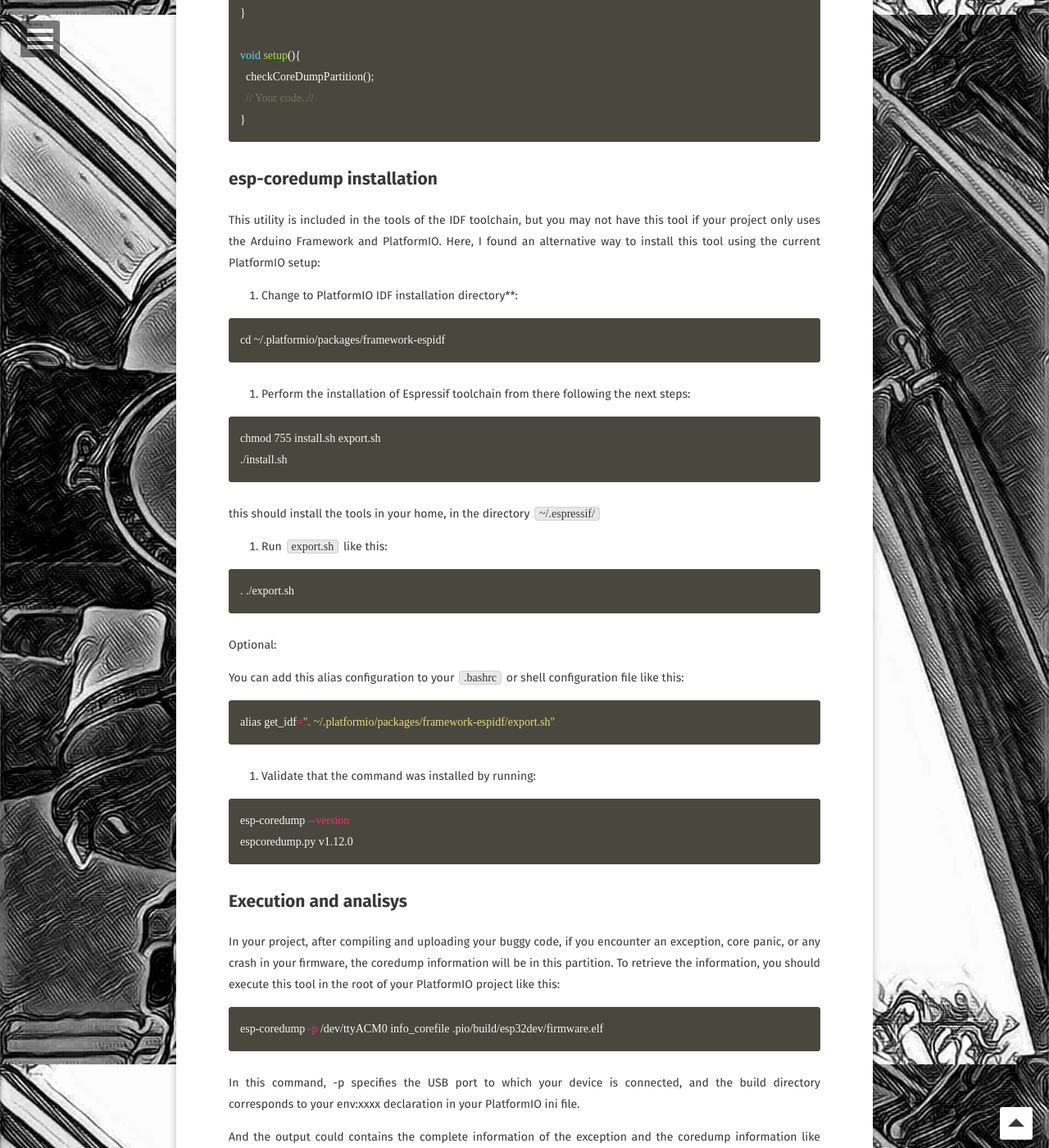
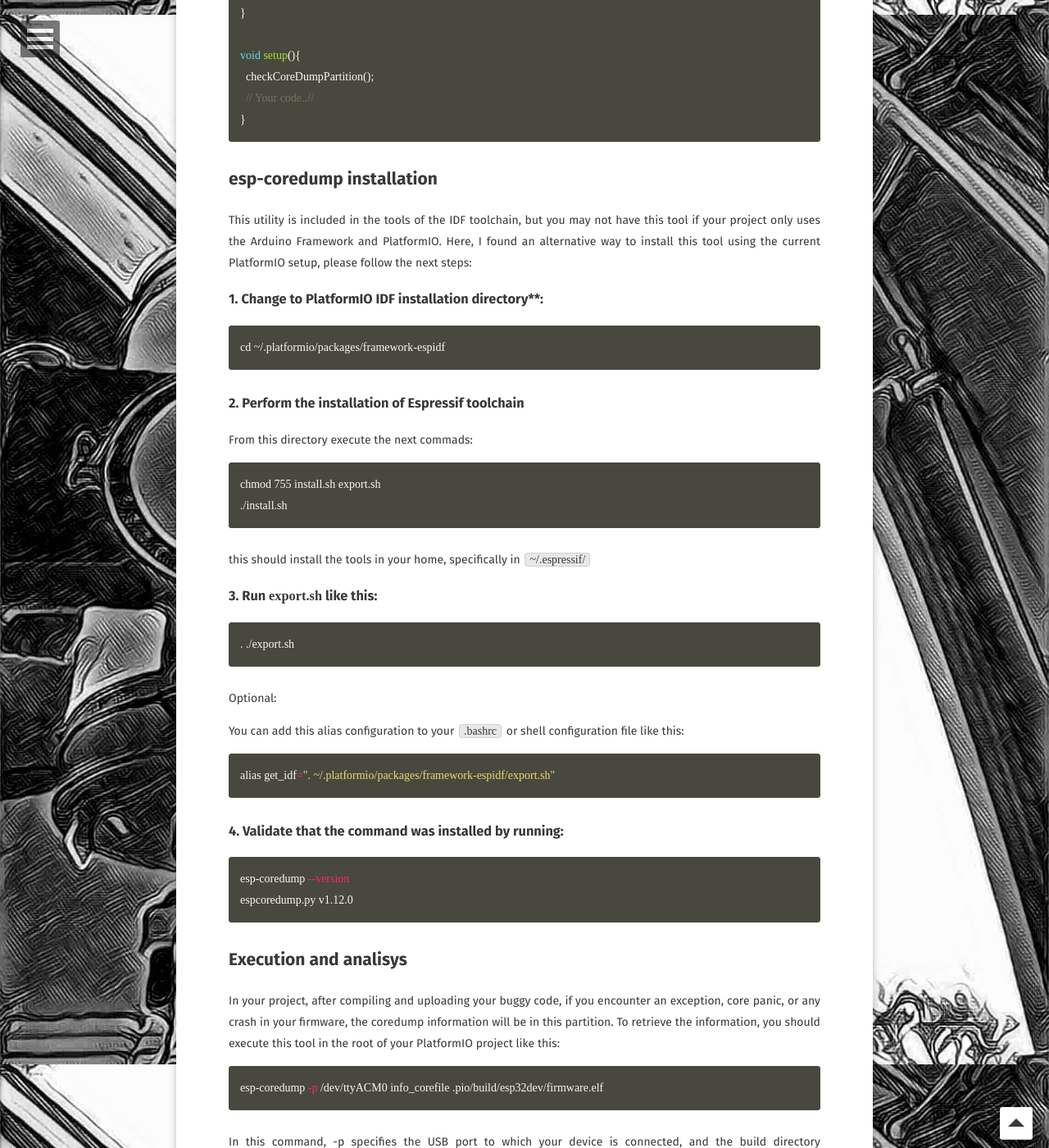
Before and after one commit to hpsaturn/hpsaturn.github.io, a Jekyll site: the page built from _posts/2024-12-09-espcoredump-platformio-arduino.md, in a window 1280 px wide and 1400 px high, scrolled down 2542 px. Shown: the whole window at 82% size. Built offline with Jekyll 4.4.1, drawn with Linux system fonts in a browser that asks for light colours; some web fonts are replaced.

Commit message:
fixed bullet number issues

````diff
--- a/_posts/2024-12-09-espcoredump-platformio-arduino.md
+++ b/_posts/2024-12-09-espcoredump-platformio-arduino.md
@@ -92,24 +92,26 @@ void setup(){
 
 ## esp-coredump installation
 
-This utility is included in the tools of the IDF toolchain, but you may not have this tool if your project only uses the Arduino Framework and PlatformIO. Here, I found an alternative way to install this tool using the current PlatformIO setup:
+This utility is included in the tools of the IDF toolchain, but you may not have this tool if your project only uses the Arduino Framework and PlatformIO. Here, I found an alternative way to install this tool using the current PlatformIO setup, please follow the next steps:
 
-1. Change to PlatformIO IDF installation directory**:
+### 1. Change to PlatformIO IDF installation directory**:
 
 ```bash
 cd ~/.platformio/packages/framework-espidf
 ```
 
-2. Perform the installation of Espressif toolchain from there following the next steps:
+### 2. Perform the installation of Espressif toolchain
+
+From this directory execute the next commads:
 
 ```bash
 chmod 755 install.sh export.sh
 ./install.sh
 ```
 
-this should install the tools in your home, in the directory `~/.espressif/`
+this should install the tools in your home, specifically in `~/.espressif/`
 
-3. Run `export.sh` like this:
+### 3. Run `export.sh` like this:
 
 ```bash
 . ./export.sh
@@ -123,7 +125,7 @@ You can add this alias configuration to your `.bashrc` or shell configuration fi
 alias get_idf=". ~/.platformio/packages/framework-espidf/export.sh"
 ```
 
-4. Validate that the command was installed by running:
+### 4. Validate that the command was installed by running:
 
 ```bash
 esp-coredump --version
````
